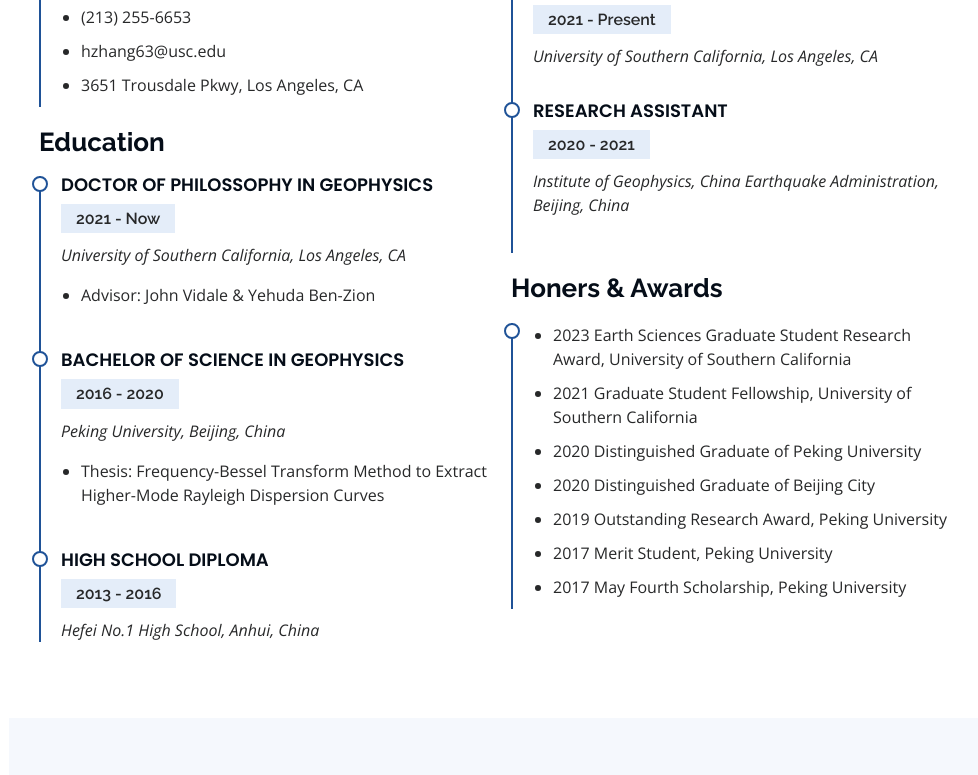
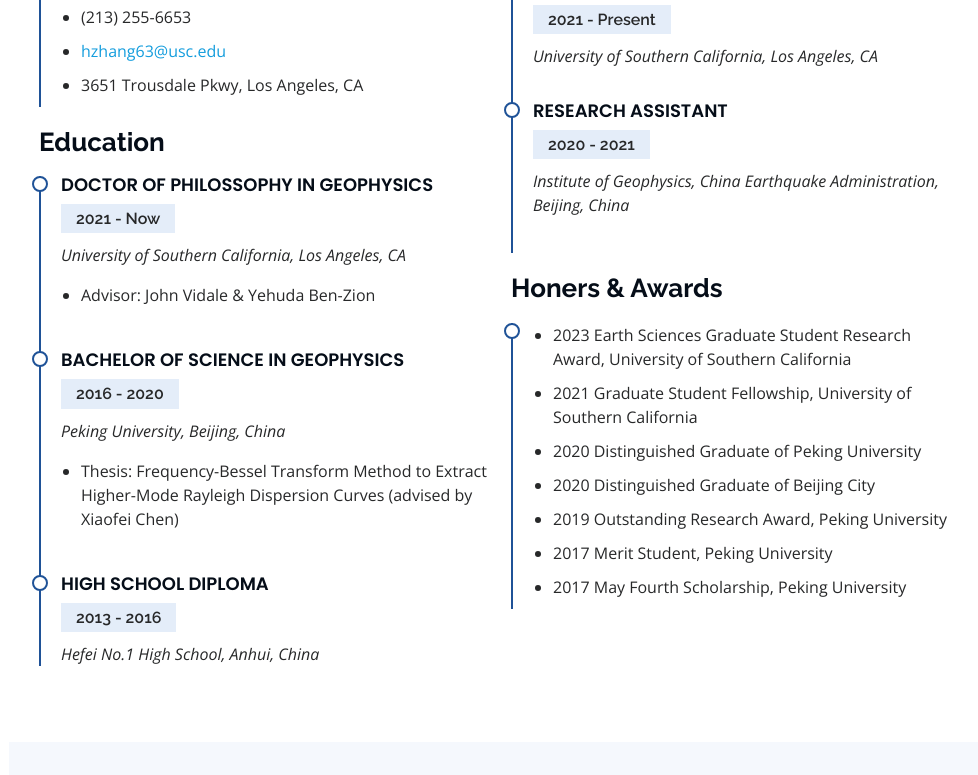
Before and after one commit to zhsess/portfolio, a plain HTML site: page index.html in a window 1280 px wide. Shown: the part 2343-3118 px from the top of the page, without its empty margins (291-1269 px from the left). Drawn offline with nearby package versions, Linux system fonts and the light colour scheme.

Commit message:
First commit

```diff
--- a/index.html
+++ b/index.html
@@ -237,7 +237,7 @@
               <!-- <p><em>Brief Summary</em></p> -->
               <ul>
                 <li> (213) 255-6653</li>
-                <li> hzhang63@usc.edu</li>
+                <li> <a href="mailto:hzhang63@usc.edu">hzhang63@usc.edu</a></li>
                 <li> 3651 Trousdale Pkwy, Los Angeles, CA</li>
               </ul>
             </div>
@@ -256,7 +256,7 @@
               <h5>2016 - 2020</h5>
               <p><em>Peking University, Beijing, China</em></p>
               <ul>
-                <li>Thesis: Frequency-Bessel Transform Method to Extract Higher-Mode Rayleigh Dispersion Curves</li>
+                <li>Thesis: Frequency-Bessel Transform Method to Extract Higher-Mode Rayleigh Dispersion Curves (advised by Xiaofei Chen)</li>
               </ul>
             </div>
             <div class="resume-item">
```
